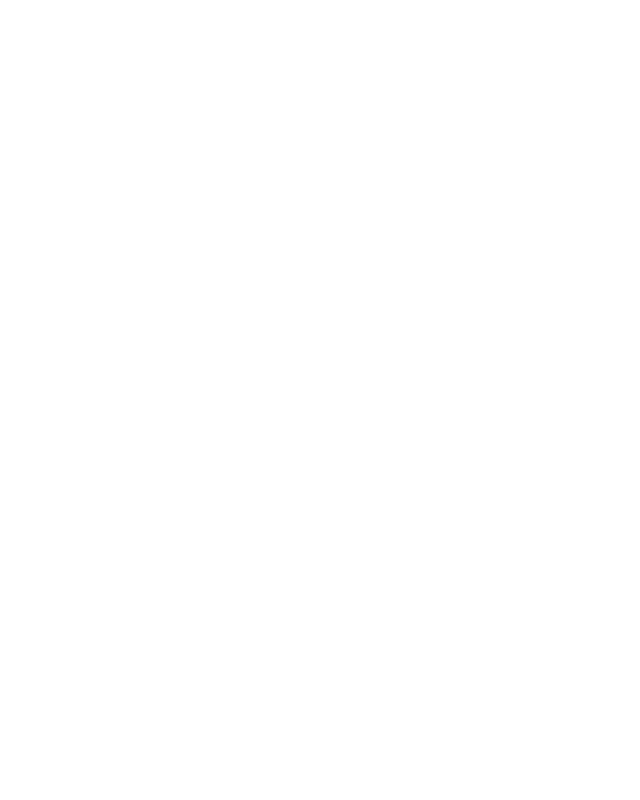
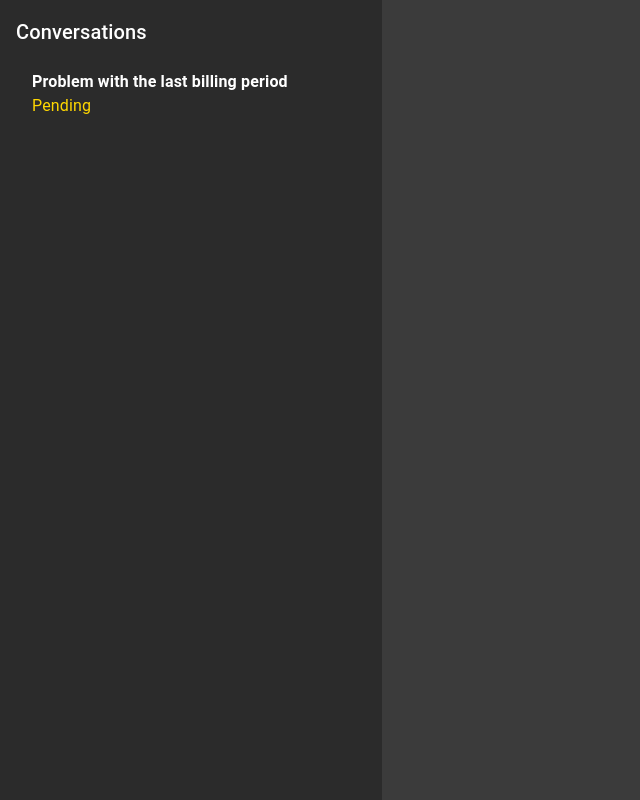
Before and after one commit to Spythere/ai-review-dashboard, a React (Vite) app: page / in a window 1280 px wide. Shown: the whole page, without its empty margins (0-640 px from the left). Built offline with nearby package versions, Linux system fonts and the light colour scheme.

Commit message:
chore(sidebar): added sidebar and selecting conversation logic

```diff
--- a/src/App.tsx
+++ b/src/App.tsx
@@ -1,20 +1,22 @@
-import { Box } from '@mui/material';
+import { Box, Typography } from '@mui/material';
 import { useState } from 'react';
-import type { ConversationDetails } from './types';
+import type { ConversationListItem } from './types';
+import { mockConversationItems } from './data/mockData';
+import Sidebar from './components/Sidebar';
 
 function App() {
-  const [conversationList, setConversationList] = useState([]);
-  const [selectedConversation, setSelectedConversation] = useState<ConversationDetails | null>(null);
+  const [conversationList, setConversationList] = useState(mockConversationItems);
+  const [selectedConversation, setSelectedConversation] = useState<ConversationListItem | null>(null);
 
   return (
-    <Box display="flex" height="100vh">
+    <Box display="flex" height="100vh" color="white">
       {/* TODO: Sidebar component */}
-      {/* <Sidebar /> */}
+      <Sidebar conversationList={conversationList} onSelect={setSelectedConversation} />
 
-      <Box flex={1} p={2}>
+      <Box flex={1} p={2} bgcolor="#3b3b3b">
         {selectedConversation && (
           <>
-            test
+            <Typography variant="h4">{selectedConversation.title} </Typography>
             {/* <ConversationDetails  /> */}
             {/* <NotesSection  /> */}
           </>
--- /dev/null
+++ b/src/components/Sidebar.tsx
@@ -0,0 +1,29 @@
+import { Box, Typography, List, ListItem, ListItemText } from '@mui/material';
+import type { ConversationListItem } from '../types';
+
+interface Props {
+  conversationList: ConversationListItem[];
+  onSelect: (item: ConversationListItem) => void;
+}
+
+export default function Sidebar({ conversationList, onSelect }: Props) {
+  return (
+    <Box width={350} p={2} bgcolor="#2b2b2b" color="white">
+      <Typography variant="h6">Conversations</Typography>
+      <List>
+        {conversationList.map((c) => (
+          <ListItem key={c.id} onClick={() => onSelect(c)} sx={{ cursor: 'pointer' }}>
+            <ListItemText
+              primary={
+                <Typography color="white" fontWeight="bold">
+                  {c.title}
+                </Typography>
+              }
+              secondary={<Typography color="gold">{c.reviewStatus}</Typography>}
+            />
+          </ListItem>
+        ))}
+      </List>
+    </Box>
+  );
+}
```
